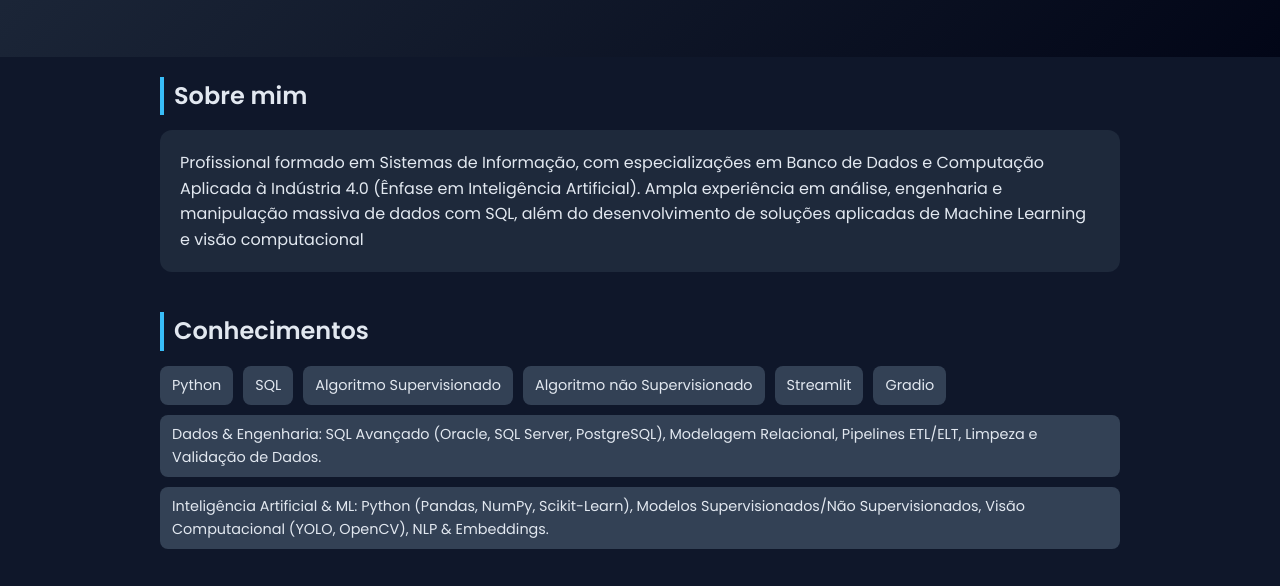
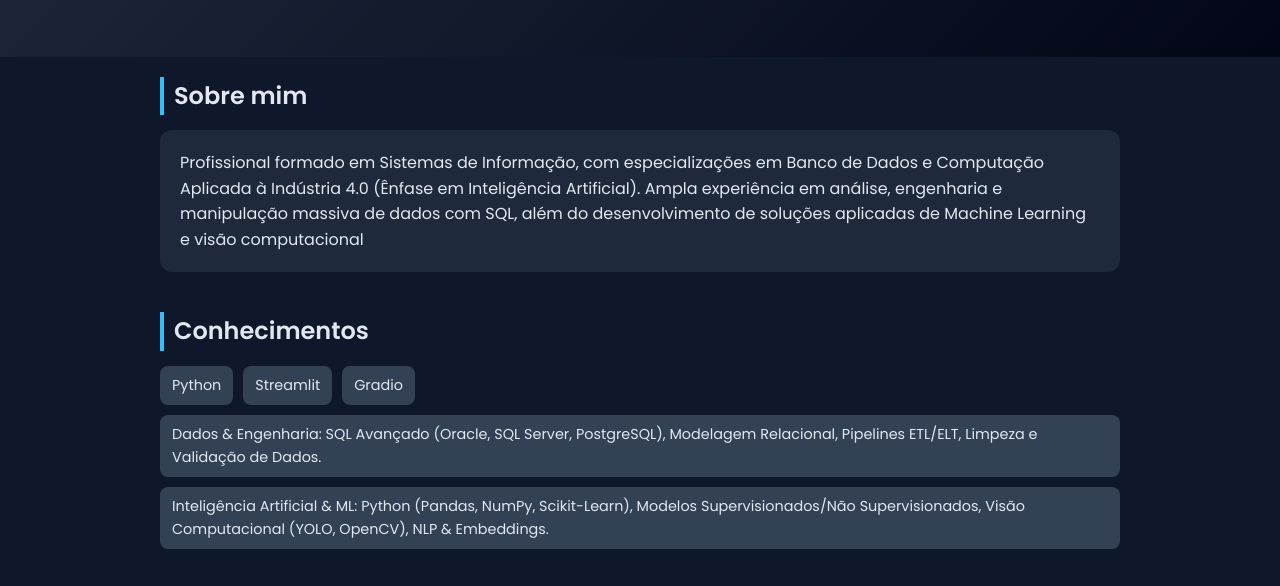
Before and after one commit to werisson-diniz/landing-page, a plain HTML site: page index.html in a window 1280 px wide. Shown: the part 163-749 px from the top of the page. Drawn offline with Linux system fonts and the light colour scheme.

Commit message:
Update index.html

```diff
--- a/index.html
+++ b/index.html
@@ -112,9 +112,6 @@ Profissional formado em Sistemas de Informação, com especializações em Banco
     <h2>Conhecimentos</h2>
     <ul>
       <li>Python</li>
-      <li>SQL</li>
-      <li>Algoritmo Supervisionado</li>
-     <li>Algoritmo não Supervisionado</li>
       <li>Streamlit</li>
       <li>Gradio</li>
        <li>Dados & Engenharia: SQL Avançado (Oracle, SQL Server, PostgreSQL), Modelagem Relacional, Pipelines ETL/ELT, Limpeza e Validação de Dados.</li>
@@ -149,7 +146,7 @@ Profissional formado em Sistemas de Informação, com especializações em Banco
     <h2>Contato</h2>
     <div class="card">
       <p>Email: werissondiniz@gmail.com</p>
-      <p>GitHub: <a href="#">https://github.com/werisson-diniz</a></p>
+      <p>GitHub: <a href="#">https://github.com/werisson-diniz</a>
       <!--<p>LinkedIn: <a href="#">https://www.linkedin.com/in/werisson-diniz-b4892b80/</a></p> -->
 <p>Meu linkedin: <a href="https://www.linkedin.com/in/werisson-diniz-b4892b80/" target="_blank" rel="noopener noreferrer">https://www.linkedin.com/in/werisson-diniz-b4892b80/</a>
     </a></p>
```
